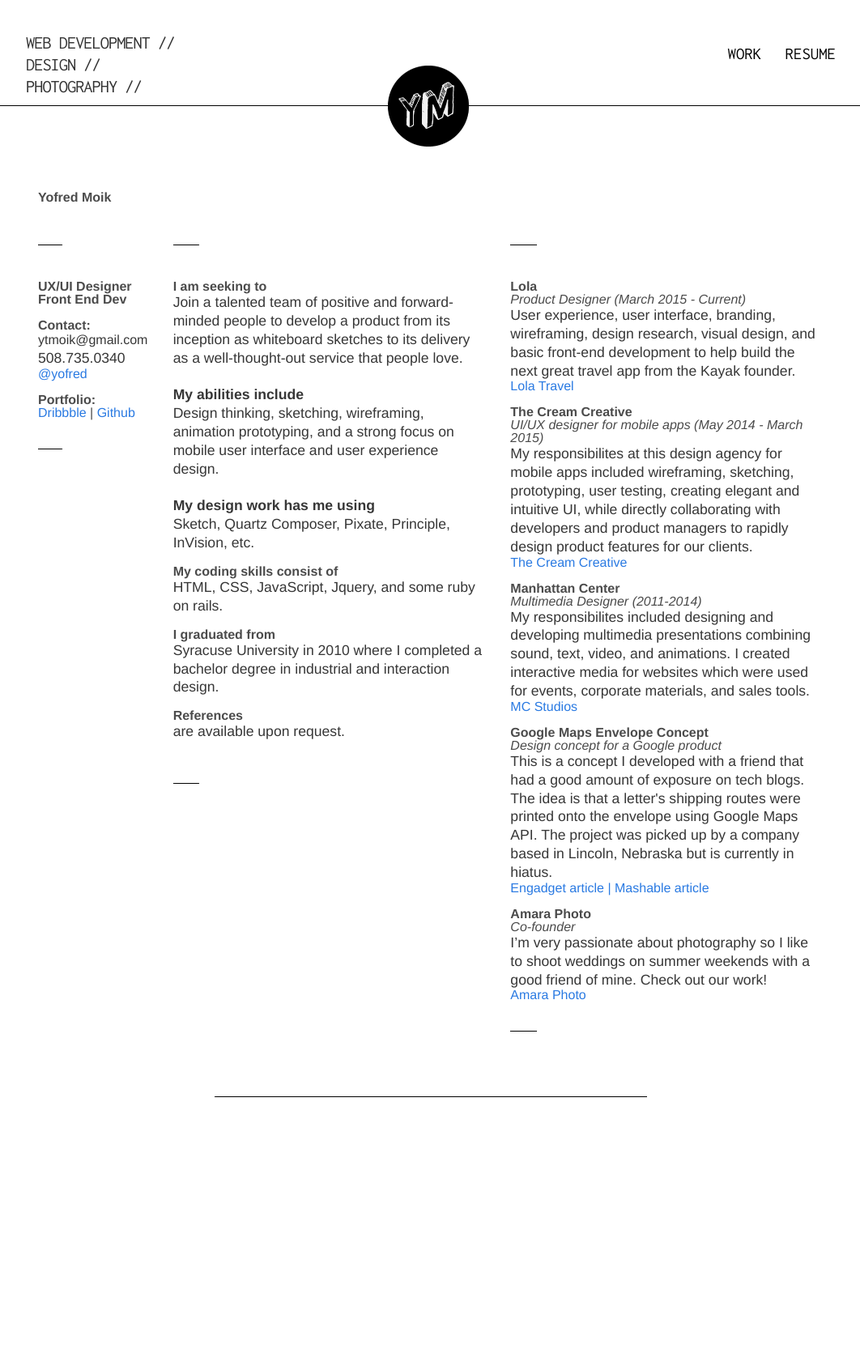
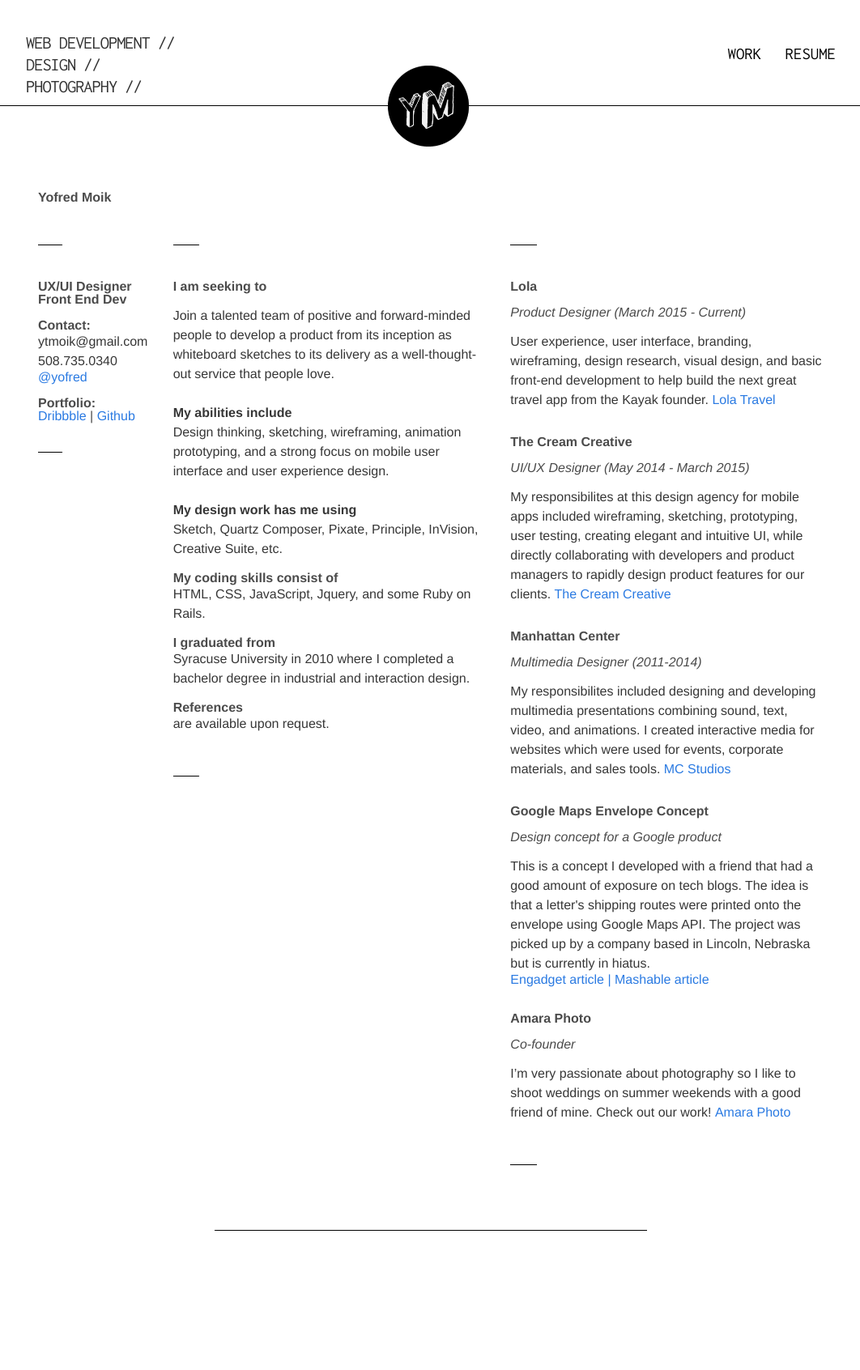
Before and after one commit to yofred/yofred.github.io, a Jekyll site: the page built from resume/index.html, in a window 1280 px wide. Shown: the whole page at 81% size, without its empty margins (108-1170 px from the left). Built offline with Jekyll 4.4.1, drawn with Linux system fonts in a browser that asks for light colours; nearby versions of some CDN libraries; before the commit the page ends 1527 px from its top, so only the background shows below that.

Commit message:
more updates

```diff
--- a/_includes/life.html
+++ b/_includes/life.html
@@ -72,8 +72,11 @@
     <a class="fancybox" rel="group2" href="/images/23.jpg" title="Mac Miller"><img src="/images/23.jpg" alt="Photo" /></a>
   </div>
   <div class="portfolio-image large-4 small-6 gallery-index columns">
+    <a class="fancybox" rel="group2" href="/images/31.jpg" title="Film double exposure"><img src="/images/31.jpg" alt="Photo" /></a>
+  </div>
+  <!-- <div class="portfolio-image large-4 small-6 gallery-index columns">
     <a class="fancybox" rel="group2" href="/images/24.jpg" title="Gloucester, MA"><img src="/images/24.jpg" alt="Photo" /></a>
-  </div>
+  </div> -->
   <div class="portfolio-image large-4 small-6 gallery-index columns">
     <a class="fancybox" rel="group2" href="/images/25.jpg" title="Ne-Yo"><img src="/images/25.jpg" alt="Photo" /></a>
   </div>
--- a/_includes/resume.html
+++ b/_includes/resume.html
@@ -28,31 +28,33 @@
   <div class="large-5 small-12 columns">
     <div class="seperator-banner small-1 columns"></div><br /><br /><br /><br />
     <b>I am seeking to</b>
+    <br /><br />
     <p>
 Join a talented team of positive and forward-minded people to develop a product from its inception as whiteboard sketches to its delivery as a well-thought-out service that people love.
     <p>
     <br />
-    <b>My abilities include</b>
+    <b>My abilities include</b><br />
     <p>
 Design thinking, sketching, wireframing, animation prototyping, and a strong focus on mobile user interface and user experience design.
     <p>
     <br />
-    <b>My design work has me using</b>
+    <b>My design work has me using</b><br />
     <p>
-      Sketch, Quartz Composer, Pixate, Principle, InVision, etc.
+      Sketch, Quartz Composer, Pixate, Principle, InVision, Creative Suite, etc.
     </p>
     <br />
-    <b>My coding skills consist of</b>
+    <b>My coding skills consist of</b><br />
+
     <p>
-      HTML, CSS, JavaScript, Jquery, and some ruby on rails.
+      HTML, CSS, JavaScript, Jquery, and some Ruby on Rails.
     </p>
     <br />
-    <b>I graduated from</b>
+    <b>I graduated from</b><br />
     <p>
 Syracuse University in 2010 where I completed a bachelor degree in industrial and interaction design.
     </p>
     <br />
-    <b>References</b>
+    <b>References</b><br />
     <p>are available upon request.</p>
     <br /><br /><div class="seperator-banner small-1 columns"></div>
   </div>
@@ -61,40 +63,48 @@
     <div class="seperator-banner small-1 columns"></div><br /><br /><br /><br />
 
     <b>Lola</b><br>
+    <br />
     <i>Product Designer (March 2015 - Current)</i>
+    <br /><br />
     <p>
-      User experience, user interface, branding, wireframing, design research, visual design, and basic front-end development to help build the next great travel app from the Kayak founder.
+      User experience, user interface, branding, wireframing, design research, visual design, and basic front-end development to help build the next great travel app from the Kayak founder. <a href="http://lolatravel.com">Lola Travel</a>
     </p>
-    <a href="http://lolatravel.com">Lola Travel</a>
     <br /><br />
     <b>The Cream Creative</b><br>
-    <i>UI/UX designer for mobile apps (May 2014 - March 2015)</i>
+    <br />
+    <i>UI/UX Designer (May 2014 - March 2015)</i>
+    <br /><br />
     <p>
-My responsibilites at this design agency for mobile apps included wireframing, sketching, prototyping, user testing, creating elegant and intuitive UI, while directly collaborating with developers and product managers to rapidly design product features for our clients.
+My responsibilites at this design agency for mobile apps included wireframing, sketching, prototyping, user testing, creating elegant and intuitive UI, while directly collaborating with developers and product managers to rapidly design product features for our clients. <a href="http://thecreamcreative.com">The Cream Creative</a>
     </p>
-    <a href="http://thecreamcreative.com">The Cream Creative</a>
+
     <br /><br />
     <b>Manhattan Center</b><br>
+    <br />
     <i>Multimedia Designer (2011-2014)</i>
+    <br /><br />
     <p>
-My responsibilites included designing and developing multimedia presentations combining sound, text, video, and animations. I created interactive media for websites which were used for events, corporate materials, and sales tools.
+My responsibilites included designing and developing multimedia presentations combining sound, text, video, and animations. I created interactive media for websites which were used for events, corporate materials, and sales tools. <a href="http://mcstudios.com">MC Studios</a>
     </p>
-    <a href="http://mcstudios.com">MC Studios</a>
     <br /><br />
     <b>Google Maps Envelope Concept</b><br>
+    <br />
     <i>Design concept for a Google product</i>
+    <br /><br />
     <p>
 This is a concept I developed with a friend that had a good amount of exposure on tech blogs. The idea is that a letter's shipping routes were printed onto the envelope using Google Maps API. The project was picked up by a company based in Lincoln, Nebraska but is currently in hiatus.
     </p>
     <a href="http://www.engadget.com/2010/03/31/google-envelopes-turns-gmail-into-snail-mail-wraps-it-in-precis/">Engadget article |</a>
     <a href="http://mashable.com/2010/03/31/google-maps-envelopes/">Mashable article</a>
+    <br /><br /><br />
+    <b>Amara Photo</b><br>
+    <br />
+    <i>Co-founder</i>
     <br /><br />
-    <b>Amara Photo</b><br>
-    <i>Co-founder</i>
     <p>
-I’m very passionate about photography so I like to shoot weddings on summer weekends with a good friend of mine.  Check out our work!
+I’m very passionate about photography so I like to shoot weddings on summer weekends with a good friend of mine.  Check out our work! <a href="http://amaraphoto.com">Amara Photo</a>
     </p>
-    <a href="http://amaraphoto.com">Amara Photo</a>
+
     <br /><br /><div class="seperator-banner small-1 columns"></div>
   </div>
 
--- a/css/main.css
+++ b/css/main.css
@@ -122,8 +122,8 @@
 p{
   font-family: helvetica, sans-serif;
   color:#373737;
-  font-size:1.1em;
-  line-height: 1.3;
+  font-size:1em;
+  line-height: 1.5;
 }
 
 h1, h2, h3, h4, h5, {
--- a/index.html
+++ b/index.html
@@ -121,8 +121,9 @@
   </div>
   <div class="large-3 medium-6 small-12 gallery-index columns">
     <a href="/dubtrack" class="dubtrack-image" title="Dubtrack Logo"></a>
-  </div>
-</div> -->
+  </div> -->
+
+</div>
 
 <div class="row" id="resume">
   {% include resume.html %}
```
Also changed, not shown: images/31.jpg (added).
